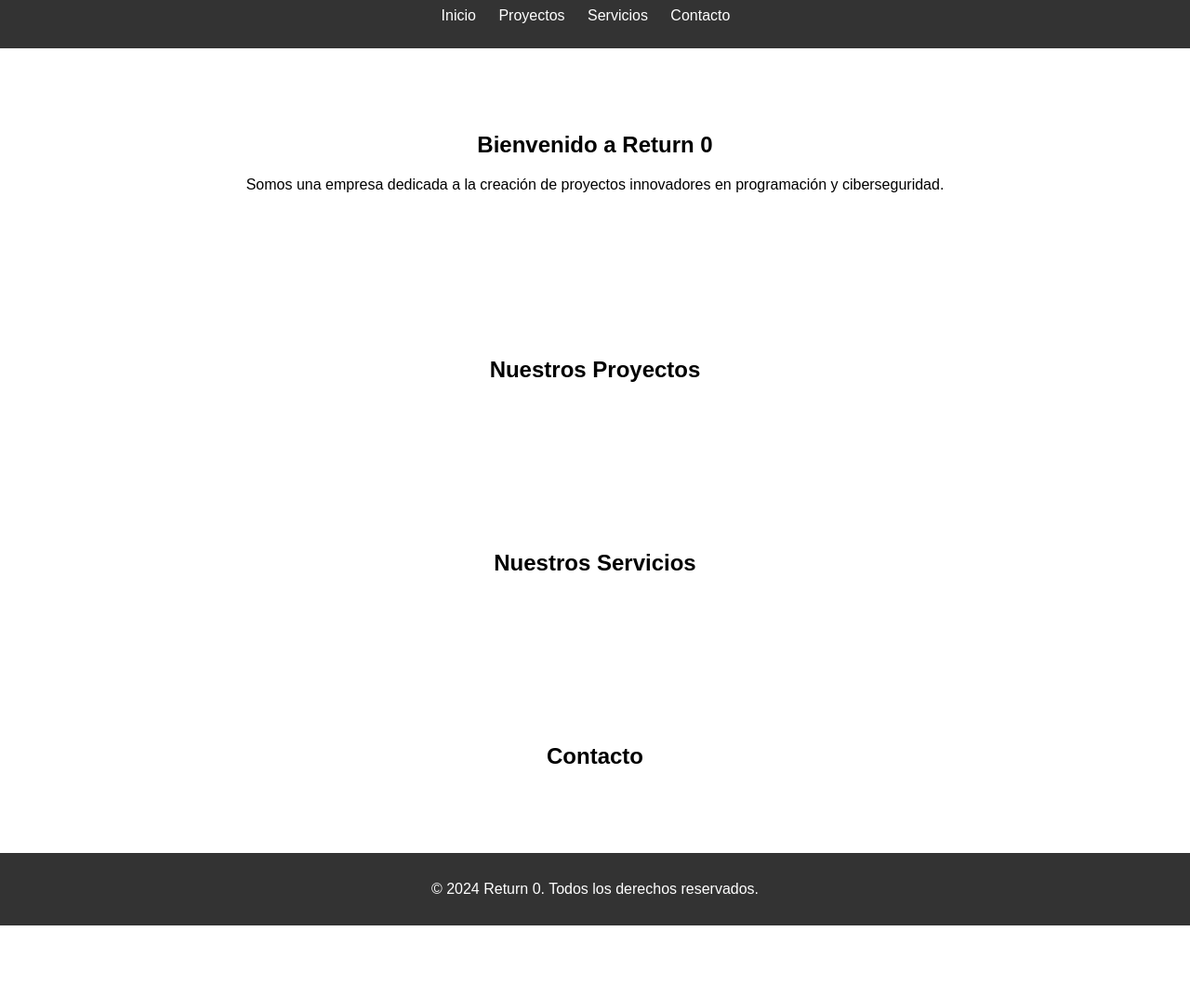
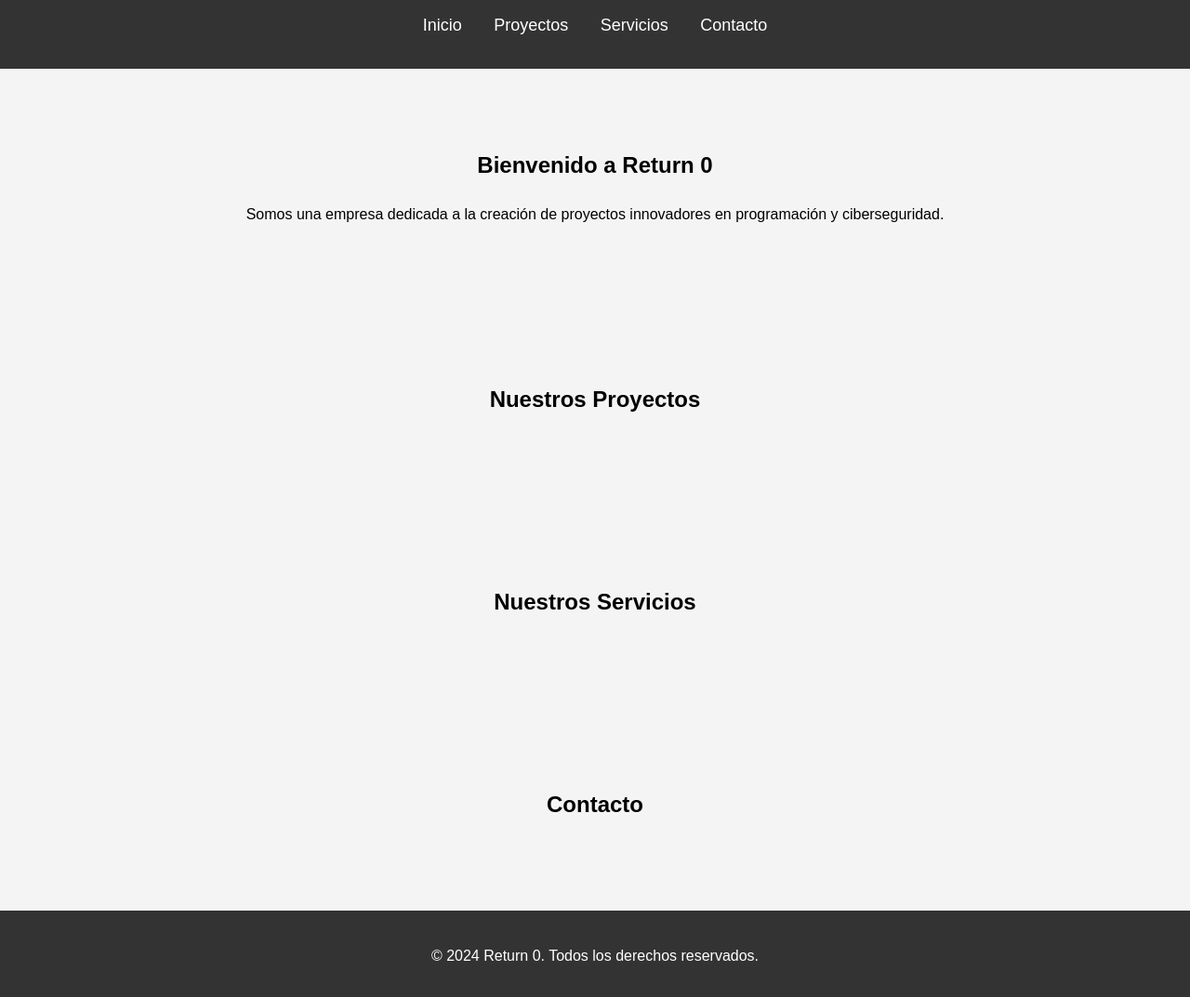
Before and after one commit to yahziem/Returm-0, a plain HTML site: page index.html in a window 1280 px wide. Shown: the part 55-1128 px from the top of the page at 93% size. Before the commit the page ends 1051 px from the top, so only its background shows below. Drawn offline with Linux system fonts and the light colour scheme; a script that the page names is missing.

Commit message:
git add.

```diff
--- /dev/null
+++ b/script.js
@@ -0,0 +1,13 @@
+// JavaScript para animar el scroll suave al hacer clic en los enlaces del menú
+document.querySelectorAll('a[href^="#"]').forEach(anchor => {
+    anchor.addEventListener('click', function(e) {
+        e.preventDefault();
+
+        const target = document.querySelector(this.getAttribute('href'));
+
+        window.scrollTo({
+            top: target.offsetTop - 50, // Ajuste para compensar el encabezado
+            behavior: 'smooth'
+        });
+    });
+});
--- a/styles.css
+++ b/styles.css
@@ -3,39 +3,48 @@ body {
     font-family: Arial, sans-serif;
     margin: 0;
     padding: 0;
+    background-color: #f4f4f4; /* Cambio el color de fondo */
 }
 
 .container {
-    max-width: 960px;
+    max-width: 1200px; /* Aumento el ancho máximo */
     margin: 0 auto;
     padding: 20px;
+    box-sizing: border-box; /* Agrego box-sizing para evitar desbordamientos */
 }
 
 /* Estilos del encabezado */
 header {
     background-color: #333;
     color: #fff;
-    padding: 10px 0;
+    padding: 20px 0; /* Incremento el padding */
     text-align: center;
 }
 
 header h1 {
     margin: 0;
+    font-size: 36px; /* Aumento el tamaño de fuente */
 }
 
 nav ul {
     list-style-type: none;
     padding: 0;
+    margin-top: 10px; /* Agrego margen superior */
 }
 
 nav ul li {
     display: inline;
-    margin-right: 20px;
+    margin-right: 30px; /* Incremento el margen derecho */
+}
+
+nav ul li:last-child {
+    margin-right: 0; /* Elimino el margen derecho del último elemento */
 }
 
 nav ul li a {
     color: #fff;
     text-decoration: none;
+    font-size: 18px; /* Aumento el tamaño de fuente */
 }
 
 /* Estilos de las secciones */
@@ -45,7 +54,8 @@ section {
 }
 
 section h2 {
-    margin-bottom: 20px;
+    margin-bottom: 30px; /* Incremento el margen inferior */
+    font-size: 24px; /* Aumento el tamaño de fuente */
 }
 
 /* Estilos del pie de página */
@@ -53,9 +63,10 @@ footer {
     background-color: #333;
     color: #fff;
     text-align: center;
-    padding: 10px 0;
+    padding: 20px 0; /* Incremento el padding */
 }
 
 footer p {
     margin: 0;
+    font-size: 16px; /* Aumento el tamaño de fuente */
 }
```
